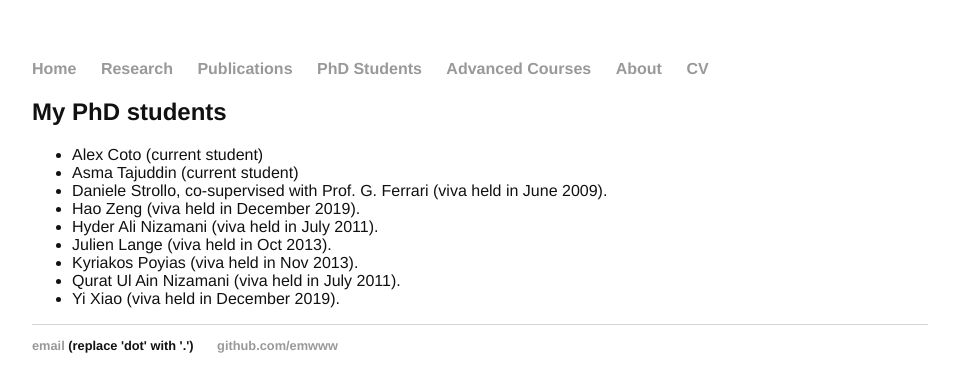
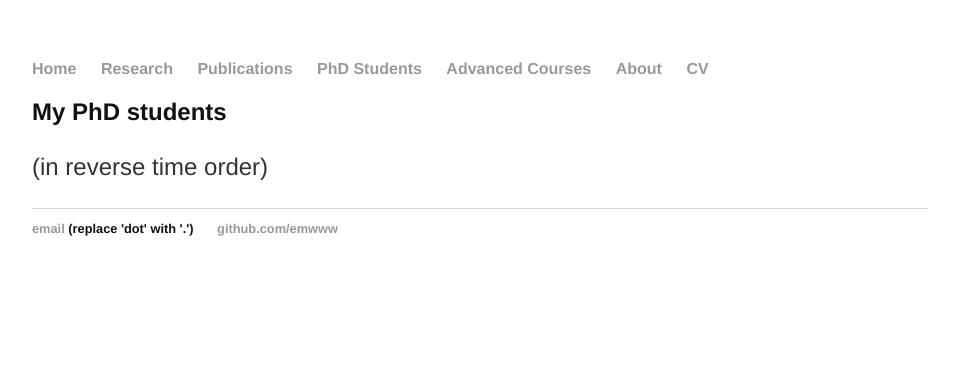
Before and after one commit to eMwww/home, a Jekyll site: the page built from phd/index.md, in a window 1280 px wide. Shown: the top 392 px of the page, without its empty margins (160-1119 px from the left). Built offline with Jekyll 4.4.1, drawn with Linux system fonts in a browser that asks for light colours; our own code applies the rules of GitHub Pages for plain Markdown files.

Commit message:
almost done

```diff
--- a/_config.yml
+++ b/_config.yml
@@ -2,11 +2,5 @@
 title: Emilio's web page
 logo: me.jpg
 
-collections:
-  - courses
-  - phd
-  - papers
-  - editor
-
 email: emilio.tuosto@gssi.it
 markdown: kramdown
--- a/phd/index.md
+++ b/phd/index.md
@@ -5,15 +5,12 @@
 use-site-title: false
 ---
 
-<h2> My PhD students </h2>
 
-{% assign items = site.phd | sort: 'name' %}
+## My PhD students
+(in reverse time order)
 
-<div>
-<ul>
-  {% for n in items %}
-    <li> {{ n.name }}  	{% if n.viva %} (viva held in {{ n.viva }}). {% else %} (current student) {% endif %}
- </li>
-  {% endfor %}
-</ul>
-</div>
+{% assign items = site.data.phd %}
+{% for n in items %}
+- _{{ n.name }}_{: style="color:  #117a65;" }
+  {% if n.viva %} _(viva held in {{ n.viva }})_{: style="font-size:12pt" }. {% else %} _(current student)_{: style="font-size:12pt" } {% endif %}
+{% endfor %}
```
Also changed, not shown: courses/index.md (+5 -11 lines), papers/index.md (+16 -11 lines), 2 other files.
